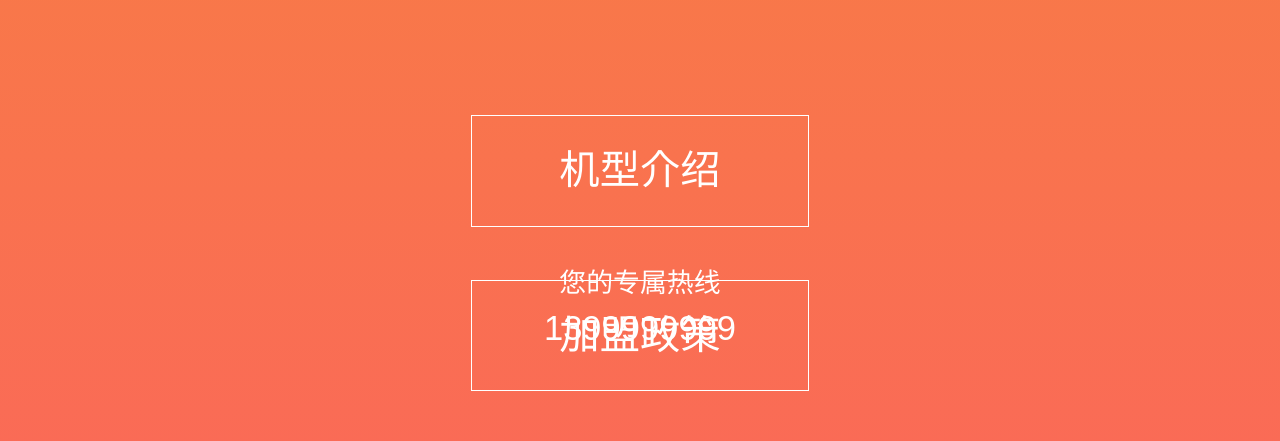
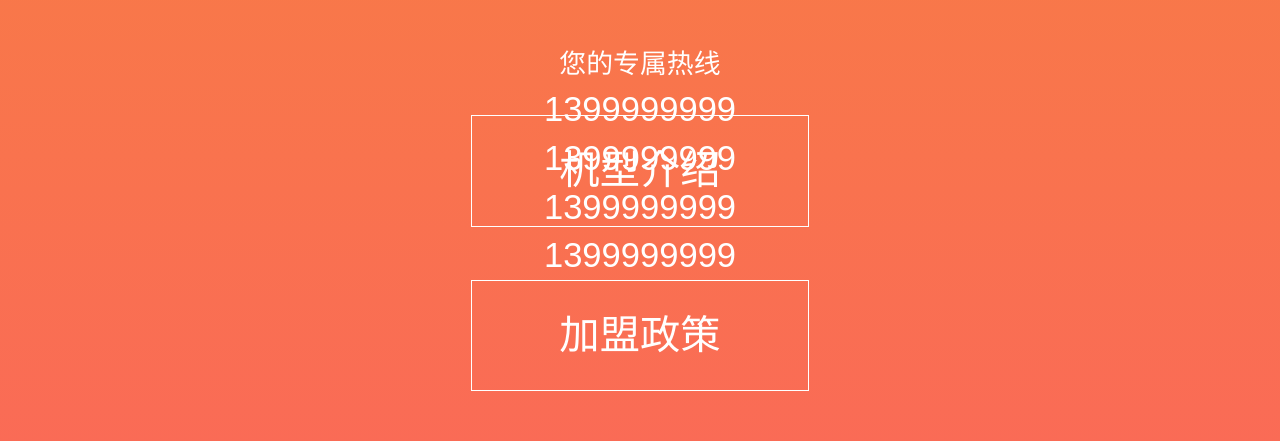
Before and after one commit to yangqianlu/jiam, a plain HTML site: page index.html in a window 1280 px wide. Shown: the part 354-795 px from the top of the page. Drawn offline with Linux system fonts and the light colour scheme.

Commit message:
master1bug

```diff
--- a/index.html
+++ b/index.html
@@ -24,6 +24,9 @@
 	<div class="footer">
 		<p class="per">您的专属热线</p>
 		<p class="num">1399999999</p>
+		<p class="num">1399999999</p>
+		<p class="num">1399999999</p>
+		<p class="num">1399999999</p>
 	</div>
 </body>
 <script type="text/javascript" src="js/font.js"></script>
```
Also changed, not shown: login.html (+1 -2 lines).
